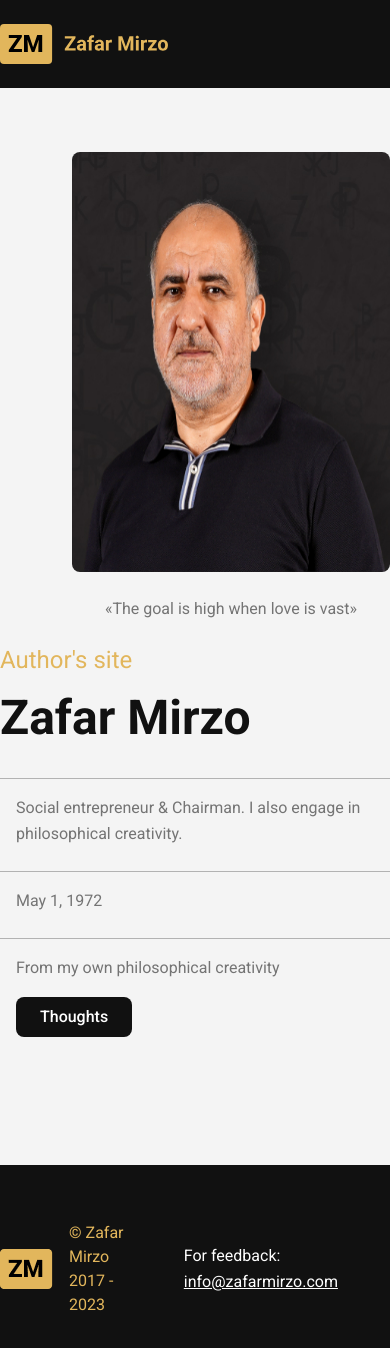
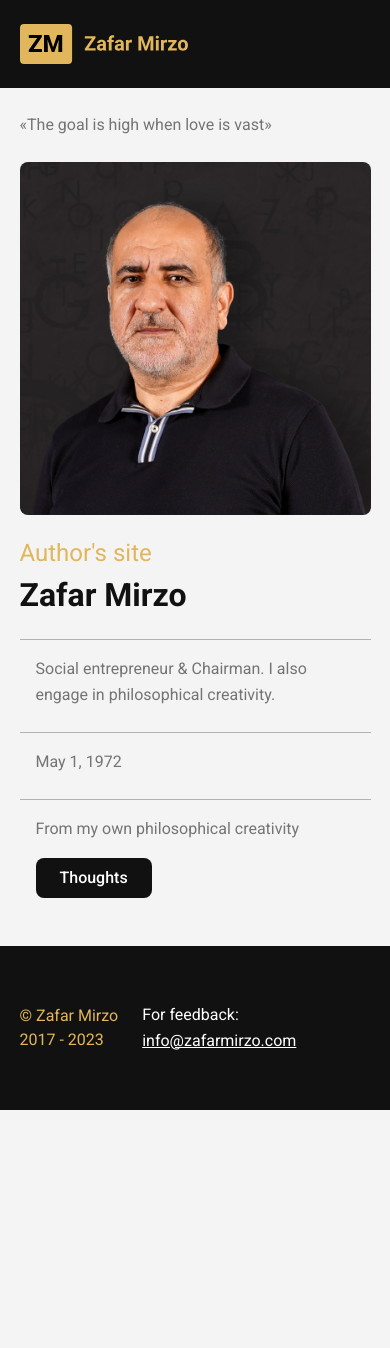
Before and after one commit to ikrom97/zm1, a Next.js app: page / in a window 390 px wide. Shown: the top 1348 px of the page. After the commit the page ends 1110 px from the top, so only its background shows below. Built offline with nearby package versions, Linux system fonts and the light colour scheme.

Commit message:
adaptive

```diff
--- a/src/components/layouts/footer/style.module.css
+++ b/src/components/layouts/footer/style.module.css
@@ -11,3 +11,9 @@
   justify-content: space-between;
   gap: 48px;
 }
+
+@media screen and (max-width: 1200px) {
+  .footerContainer {
+    gap: 24px;
+  }
+}
--- a/src/components/layouts/header/style.module.css
+++ b/src/components/layouts/header/style.module.css
@@ -13,3 +13,9 @@
   justify-content: space-between;
   align-items: center;
 }
+
+@media screen and (max-width: 1200px) {
+  .header {
+    position: static;
+  }
+}
--- a/src/components/layouts/page-wrapper/style.module.css
+++ b/src/components/layouts/page-wrapper/style.module.css
@@ -3,3 +3,9 @@
   display: flex;
   gap: 24px;
 }
+
+@media screen and (max-width: 1200px) {
+  .container {
+    flex-direction: column-reverse;
+  }
+}
--- a/src/components/layouts/sidebar/style.module.css
+++ b/src/components/layouts/sidebar/style.module.css
@@ -13,8 +13,8 @@
   flex-direction: column;
   gap: 16px;
   margin: 16px;
+  margin-right: 5px;
   padding-right: 5px;
-  margin-right: 5px;
   height: calc(100% - 32px);
   overflow-x: hidden;
   overflow-y: scroll;
@@ -28,3 +28,25 @@
   background-color: #E2B65C;
   border-radius: 4px;
 }
+
+@media screen and (max-width: 1200px) {
+  .sidebar {
+    width: auto;
+    height: auto;
+    margin-bottom: 94px;
+  }
+
+  .posts {
+    flex-direction: row;
+    overflow-x: scroll;
+    overflow-y: hidden;
+    margin: 16px;
+    margin-bottom: 5px;
+    padding: 0;
+    padding-bottom: 5px;
+  }
+
+  .posts::-webkit-scrollbar {
+    height: 6px;
+  }
+}
--- a/src/components/screens/home-screen/style.module.css
+++ b/src/components/screens/home-screen/style.module.css
@@ -54,3 +54,34 @@
   width: max-content;
   margin-top: 16px;
 }
+
+@media screen and (max-width: 1200px) {
+  .screen {
+    padding: 0;
+  }
+
+  .author {
+    float: none;
+    margin: 0;
+    flex-direction: column-reverse;
+    margin-bottom: 24px;
+  }
+
+  .authorImage {
+    height: auto;
+  }
+
+  .quote {
+    text-align: left;
+  }
+
+  .screenTitle {
+    font-size: 24px;
+    margin-bottom: 0;
+  }
+
+  .authorName {
+    font-size: 32px;
+    margin-bottom: 16px;
+  }
+}
--- a/src/components/screens/quotes-screen/style.module.css
+++ b/src/components/screens/quotes-screen/style.module.css
@@ -12,3 +12,17 @@
   justify-content: center;
   padding: 24px 0;
 }
+
+@media screen and (max-width: 1200px) {
+  .main {
+    position: relative;
+  }
+
+  .footer {
+    position: absolute;
+    top: 100%;
+    margin-top: 205px;
+    left: 50%;
+    transform: translateX(-50%);
+  }
+}
--- a/src/components/ui/container/style.module.css
+++ b/src/components/ui/container/style.module.css
@@ -1,5 +1,5 @@
 .container {
-  width: 100%;
+  width: 90%;
   max-width: 1128px;
   margin: 0 auto;
 }
--- a/src/components/ui/logo/logo.jsx
+++ b/src/components/ui/logo/logo.jsx
@@ -9,6 +9,7 @@ function Logo({ footer, className }) {
   return (
     <Link className={classNames(style.logo, className)} href={AppRoute.Home}>
       <img
+        className={style.image}
         src={footer ? '/img/zm-icon.png' : '/img/main-logo.svg'}
         width="auto"
         height="auto"
--- a/src/components/ui/logo/style.module.css
+++ b/src/components/ui/logo/style.module.css
@@ -8,3 +8,17 @@
   font-size: 16px;
   line-height: 24px;
 }
+
+.image {
+  max-width: 100%;
+}
+
+@media screen and (max-width: 1200px) {
+  .logo {
+    min-width: max-content;
+  }
+
+  footer .image {
+    display: none;
+  }
+}
--- a/src/components/ui/post-card/style.module.css
+++ b/src/components/ui/post-card/style.module.css
@@ -1,6 +1,7 @@
 .card {
   display: flex;
   flex-direction: column;
+  min-width: 0;
 }
 
 .link {
@@ -13,3 +14,9 @@
   width: 100%;
   border-radius: 4px;
 }
+
+@media screen and (max-width: 1200px) {
+  .card {
+    min-width: max-content;
+  }
+}
```
